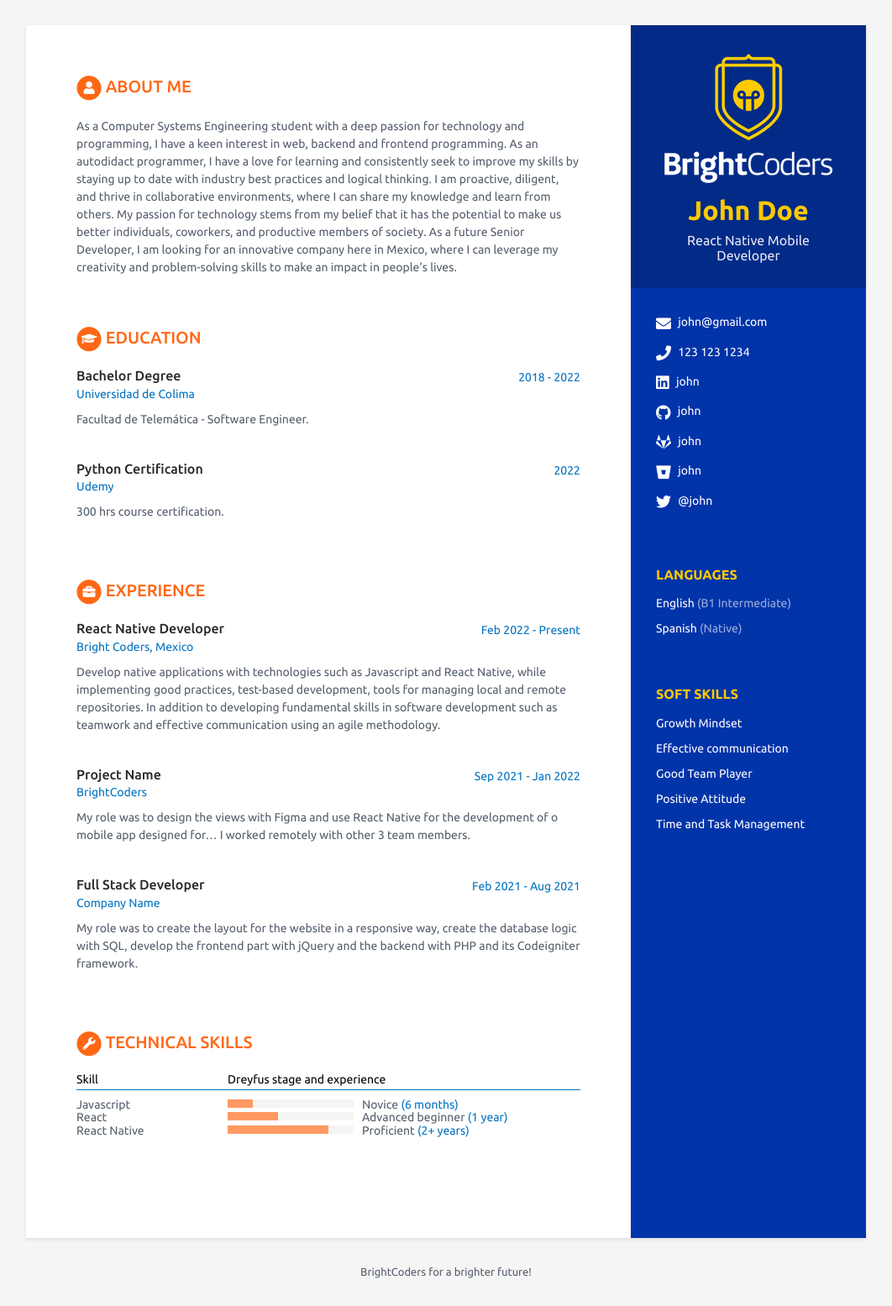
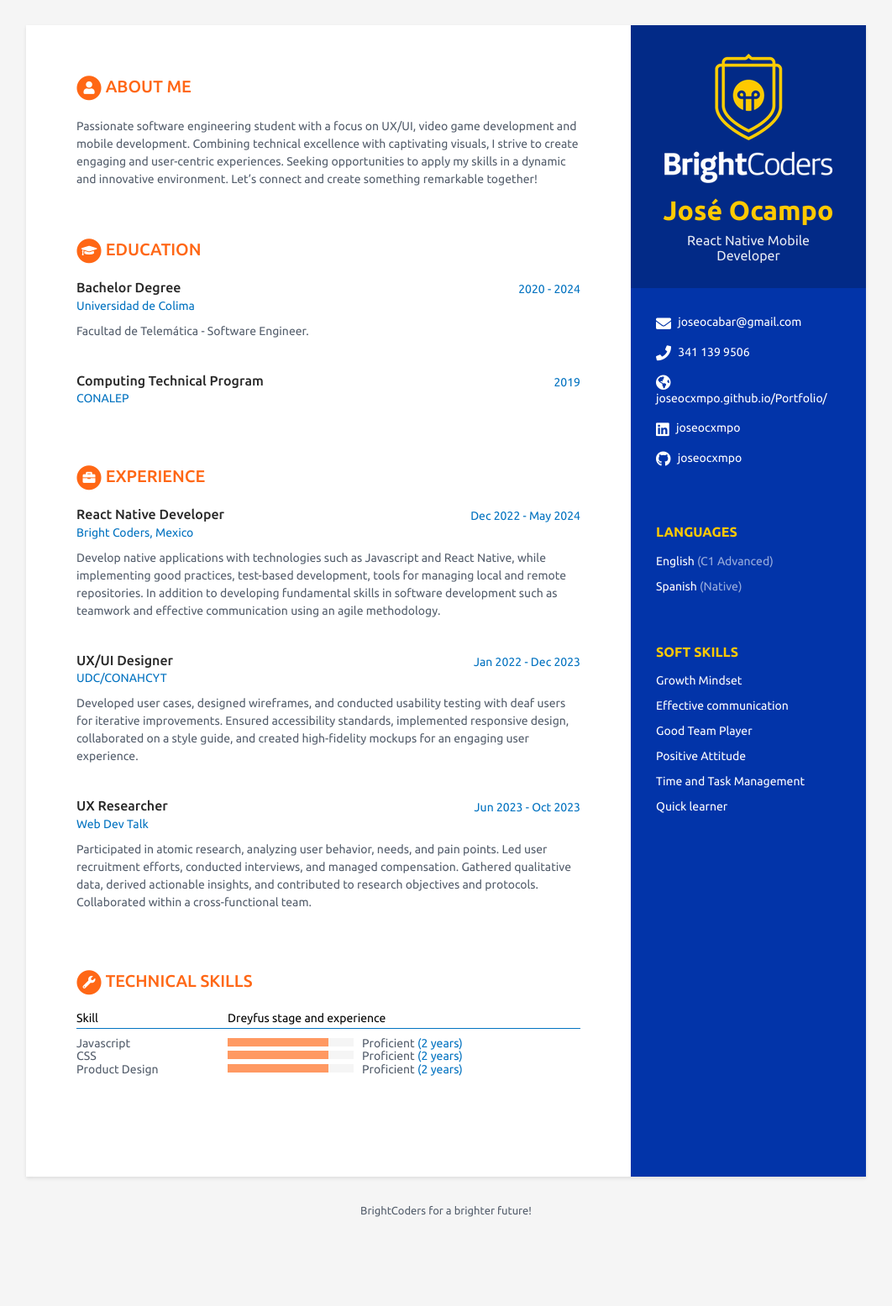
Before and after one commit to BrightCoders-Institute/scorecard-joseocxmpo, a Jekyll site: the page built from index.html, in a window 1280 px wide. Shown: the whole page at 84% size, without its empty margins (109-1171 px from the left). Built offline with Jekyll 4.4.1, drawn with Linux system fonts in a browser that asks for light colours; after the commit the page ends 1482 px from its top, so only the background shows below that.

Commit message:
Update data.yml

```diff
--- a/_data/data.yml
+++ b/_data/data.yml
@@ -8,19 +8,19 @@ sidebar:
   education: False # NO MODIFICAR
 
   # Profile information
-  name: John Doe # Escribe tu nombre y apellido (1 nombre y 1 apellido)
+  name: José Ocampo # Escribe tu nombre y apellido (1 nombre y 1 apellido)
   tagline: React Native Mobile Developer # React Native Mobile Developer ó Ruby on Rails Web Developer Según sea el caso
   avatar: escudo.png # No modificar
 
   # Actualiza tus datos de contacto
-  email: john@gmail.com
-  phone: 123 123 1234
-  website: # No agregar http://
-  linkedin: john # solo tu nombre de usuario de linkedin o dejar en blanco
-  github: john # solo tu nombre de usuario en github o dejar en blanco
-  gitlab: john # solo tu nombre de usuario en gitlab o dejar en blanco
-  bitbucket: john # solo tu nombre de usuario en bitbucket o dejar en blanco
-  twitter: '@john' # solo tu nombre de usuario en twitter o dejar en blanco
+  email: joseocabar@gmail.com
+  phone: 341 139 9506
+  website: joseocxmpo.github.io/Portfolio/ # No agregar http://
+  linkedin: joseocxmpo # solo tu nombre de usuario de linkedin o dejar en blanco
+  github: joseocxmpo # solo tu nombre de usuario en github o dejar en blanco
+  gitlab:  # solo tu nombre de usuario en gitlab o dejar en blanco
+  bitbucket:  # solo tu nombre de usuario en bitbucket o dejar en blanco
+  twitter:  # solo tu nombre de usuario en twitter o dejar en blanco
   stack-overflow: # Number/Username, e.g. 123456/alandoe
   codewars:
   goodreads: # Number-Username, e.g. 123456-alandoe
@@ -28,7 +28,7 @@ sidebar:
   # Actualiza según los idiomas y nieles que tienes. Agrega o Elimina según sea necesario.
   languages:
     - idiom: English
-      level: B1 Intermediate # Utiliza el resultado de tu examen oficial, o el nivel de acuerdo al modelo Dreyfus
+      level: C1 Advanced # Utiliza el resultado de tu examen oficial, o el nivel de acuerdo al modelo Dreyfus
 
     - idiom: Spanish
       level: Native # Utiliza el resultado de tu examen oficial, o el nivel de acuerdo al modelo Dreyfus
@@ -50,30 +50,33 @@ sidebar:
     - item: Time and Task Management
       link: # dejar en blanco
 
+    - item: Quick learner
+      link: # dejar en blanco
+
 # Registra aquí un resumen de tu perfil
 career-profile:
   title: About Me # NO MODIFICAR
   summary: |
-    As a Computer Systems Engineering student with a deep passion for technology and programming, I have a keen interest in web, backend and frontend programming. As an autodidact programmer, I have a love for learning and consistently seek to improve my skills by staying up to date with industry best practices and logical thinking. I am proactive, diligent, and thrive in collaborative environments, where I can share my knowledge and learn from others. My passion for technology stems from my belief that it has the potential to make us better individuals, coworkers, and productive members of society. As a future Senior Developer, I am looking for an innovative company here in Mexico, where I can leverage my creativity and problem-solving skills to make an impact in people's lives.
+   Passionate software engineering student with a focus on UX/UI, video game development and mobile development. Combining technical excellence with captivating visuals, I strive to create engaging and user-centric experiences. Seeking opportunities to apply my skills in a dynamic and innovative environment. Let's connect and create something remarkable together!
 
 # Registra aquí tus estudios. Agrega o elimina según sea necesario
 educationcomplete:
   - degree: Bachelor Degree
     university: Universidad de Colima
-    time: 2018 - 2022
+    time: 2020 - 2024
     details: |
       Facultad de Telemática - Software Engineer.
 
-  - degree: Python Certification
-    university: Udemy
-    time: 2022
+  - degree: Computing Technical Program
+    university: CONALEP
+    time: 2019
     details: |
-      300 hrs course certification.
+
 
 # Registra aquí tu experiencia. Agrega o elimina según sea necesario
 experiences:
   - role: React Native Developer
-    time: Feb 2022 - Present
+    time: Dec 2022 - May 2024
     company: Bright Coders, Mexico
     details: |
       Develop native applications with technologies such as Javascript and React Native,
@@ -81,19 +84,21 @@ experiences:
       and remote repositories. In addition to developing fundamental skills in software development
       such as teamwork and effective communication using an agile methodology.
 
-  - role: Project Name
-    time: Sep 2021 - Jan 2022
-    company: BrightCoders
+  - role: UX/UI Designer
+    time: Jan 2022 - Dec 2023
+    company: UDC/CONAHCYT
     details: |
-      My role was to design the views with Figma and use React Native for the development of o mobile app designed for... I worked remotely with other 3 team members.
+      Developed user cases, designed wireframes, and conducted usability testing with deaf users for iterative improvements.
+      Ensured accessibility standards, implemented responsive design, collaborated on a style guide, and created high-fidelity mockups for an engaging user experience.
 
-  - role: Full Stack Developer
-    time: Feb 2021 - Aug 2021
-    company: Company Name
+  - role: UX Researcher
+    time: Jun 2023 - Oct 2023
+    company: Web Dev Talk
     details: |
-      My role was to create the layout for the website in a responsive way,
-      create the database logic with SQL, develop the frontend part with jQuery
-      and the backend with PHP and its Codeigniter framework.
+      Participated in atomic research, analyzing user behavior, needs, and pain points.
+      Led user recruitment efforts, conducted interviews, and managed compensation.
+      Gathered qualitative data, derived actionable insights, and contributed to research objectives and protocols.
+      Collaborated within a cross-functional team.
 
 # Registra aquí tus habilidades técnicas, para level utiliza:
 # 20% para Novice
@@ -106,19 +111,24 @@ skills:
 
   toolset:
     - name: Javascript
-      level: 20%
-      level-name: Novice
+      level: 80%
+      level-name: Proficient
+      time: 2 years
+
+    - name: CSS
+      level: 80%
+      level-name: Proficient
+      time: 2 years
+
+    - name: React Native
+      level: 40%
+      level-name: Advanced Begginer
       time: 6 months
 
-    - name: React
-      level: 40%
-      level-name: Advanced beginner
-      time: 1 year
-
-    - name: React Native
+      name: Product Design
       level: 80%
       level-name: Proficient
-      time: 2+ years
+      time: 2 years
 
 # NO MODIFICAR
 footer: >
```
